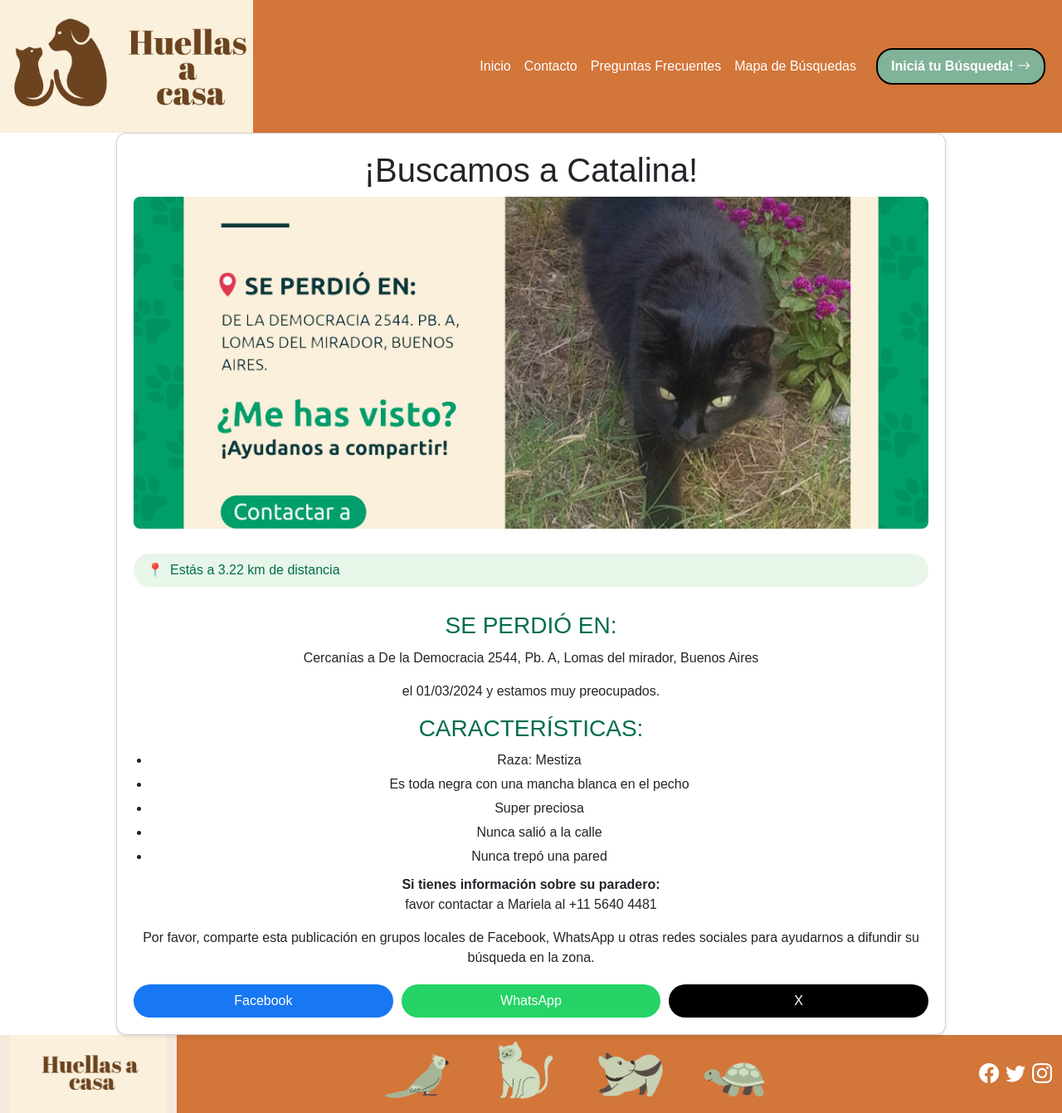
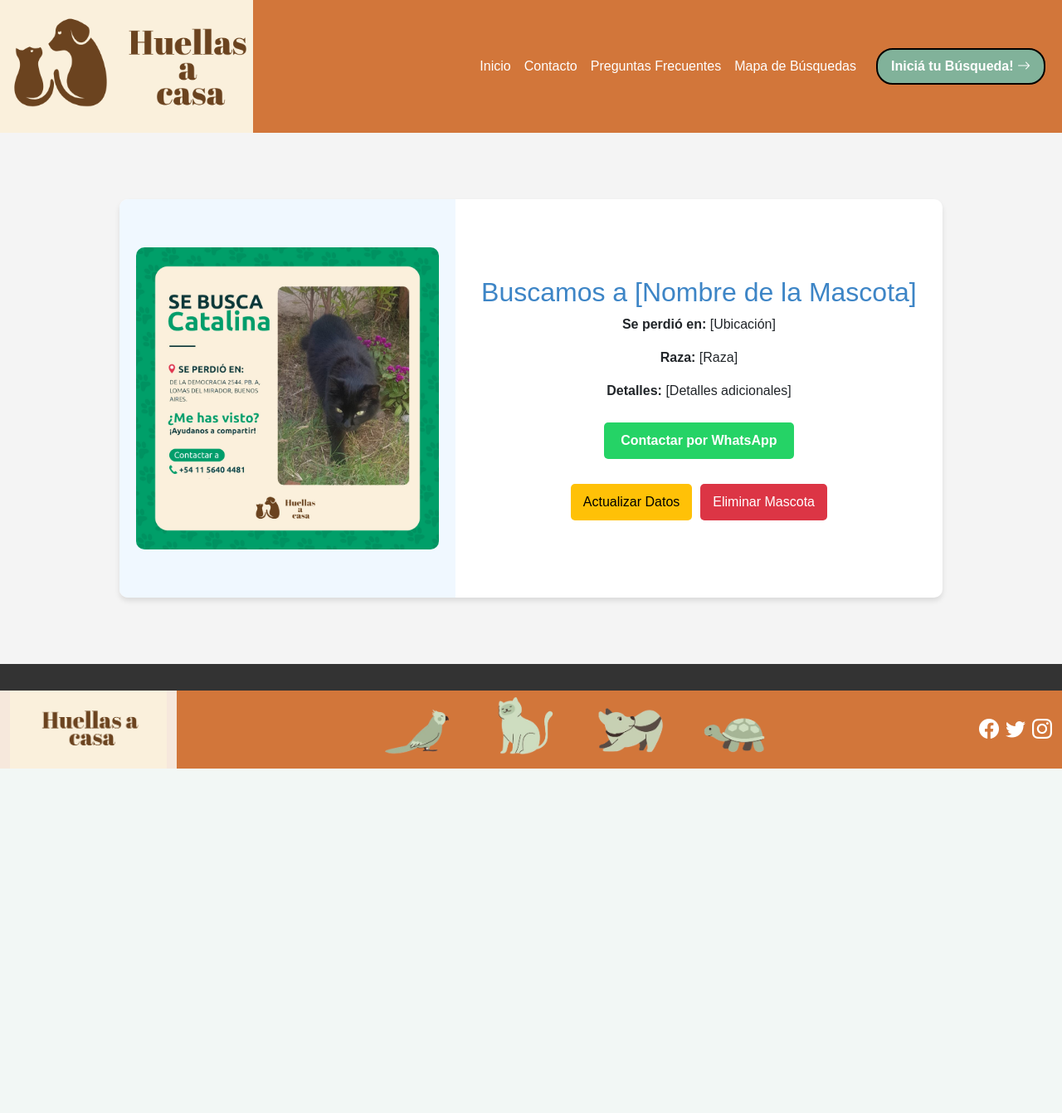
Before and after one commit to f3d3to/trabajo_practico-ids, a Flask app: page /detalleMascota in a window 1280 px wide. Shown: the whole page at 83% size. After the commit the page ends 926 px from the top, so only its background shows below. Run offline with Flask 3, Linux system fonts and the light colour scheme.

Commit message:
Posible diseño de botones Actualizar y Eliminar agregados

```diff
--- a/frontend/static/css/style-detalle-mascotas.css
+++ b/frontend/static/css/style-detalle-mascotas.css
@@ -1,120 +1,109 @@
- /* Contenedor principal estilo tarjeta */
- .card {
-     background: white;
-     border-radius: 12px;
-     /* Bordes redondeados */
-     padding: 20px;
-     box-shadow: 0 2px 4px rgba(0, 0, 0, 0.1);
-     /* Sombra sutil */
-     display: flex;
-     /* Layout flexbox para formato apaisado */
-     gap: 20px;
-     /* Espacio entre columnas */
-     max-width: 1000px;
-     /* Ancho máximo para pantallas grandes */
-     margin: 0 auto;
-     min-height: 600px;
-     /* Altura mínima para formato apaisado */
+/* General */
+body {
+    font-family: Arial, sans-serif;
+    margin: 0;
+    padding: 0;
+    background-color: #f4f4f4;
 }
 
- /* Columna izquierda - Imagen y título */
- .left-column {
-     flex: 1;
-     /* Toma 50% del espacio */
+#header,
+#footer {
+    background-color: #333;
+    color: white;
+    text-align: center;
+    padding: 1em 0;
+}
+
+.main-container {
+    display: flex;
+    justify-content: center;
+    align-items: center;
+    height: calc(100vh - 160px);
+    /* Restar el alto del header y footer */
+    padding: 20px;
+}
+
+.flyer {
+    display: flex;
+    flex-direction: row;
+    background-color: white;
+    border-radius: 10px;
+    box-shadow: 0 4px 6px rgba(0, 0, 0, 0.1);
+    width: 80%;
+    height: 80%;
+    max-width: 1500px;
+    max-height: 600px;
+    overflow: hidden;
+}
+
+.column {
+    padding: 20px;
     display: flex;
     flex-direction: column;
+    justify-content: center;
+    align-items: center;
 }
 
- /* Columna derecha - Detalles y botones */
- .right-column {
+.image-column {
+    background-color: #f0f8ff;
     flex: 1;
-     /* Toma 50% del espacio */
     display: flex;
-     flex-direction: column;
-     justify-content: space-between;
-     /* Distribuye el contenido verticalmente */
+    justify-content: center;
+    align-items: center;
 }
 
- /* Estilos de la imagen */
- .pet-image {
-     width: 100%;
-     height: 400px;
-     object-fit: cover;
-     /* Mantiene proporción de la imagen */
-     border-radius: 8px;
-     margin-bottom: 20px;
+.text-column {
+    flex: 1.5;
+    text-align: left;
 }
 
- /* Badge de ubicación */
- .location-badge {
-     background: #E8F5E9;
-     /* Verde claro para el fondo */
-     color: #006D4E;
-     padding: 8px 16px;
-     border-radius: 20px;
-     /* Forma de píldora */
-     display: inline-flex;
-     align-items: center;
-     gap: 8px;
-     margin: 10px 0;
+.flyer h1 {
+    font-size: 2em;
+    color: #3d85c6;
 }
 
- .details h3 {
-     color: #006D4E;
-     margin-bottom: 10px;
+.flyer-image {
+    max-width: 100%;
+    height: auto;
+    border-radius: 10px;
 }
 
- .details ul {
-     padding-left: 20px;
+.whatsapp-link {
+    display: inline-block;
     margin: 10px 0;
+    padding: 10px 20px;
+    background-color: #25d366;
+    color: white;
+    text-decoration: none;
+    border-radius: 5px;
+    font-weight: bold;
 }
 
- .details li {
-     margin-bottom: 5px;
+.buttons {
+    margin-top: 20px;
+    display: flex;
+    gap: 10px;
 }
 
- /* Botones de compartir */
- .share-buttons {
-     display: flex;
-     gap: 10px;
-     margin-top: 20px;
+button {
+    padding: 10px 15px;
+    border: none;
+    border-radius: 5px;
+    cursor: pointer;
+    font-size: 1em;
+    transition: background-color 0.3s;
 }
 
- .share-button {
-     padding: 8px 16px;
-     border-radius: 20px;
-     color: white;
-     text-decoration: none;
-     display: inline-flex;
-     align-items: center;
-     justify-content: center;
-     flex: 1;
-     /* Distribuye el espacio equitativamente */
+#update-btn {
+    background-color: #ffc107;
+    color: black;
 }
 
- /* Colores de redes sociales */
- .facebook {
-     background: #1877F2;
+#delete-btn {
+    background-color: #dc3545;
+    color: white;
 }
 
- .whatsapp {
-     background: #25D366;
+button:hover {
+    opacity: 0.9;
 }
-
- .twitter {
-     background: #000000;
- }
-
- /*
- /* Diseño responsive para modo retrato */
- @media (max-width: 768px) {
-     .card {
-         flex-direction: column;
-         /* Cambia a una columna */
-     }
-
-     .pet-image {
-         height: 300px;
-         /* Reduce altura de imagen */
-     }
- }
--- a/frontend/templates/detalleMascota.html
+++ b/frontend/templates/detalleMascota.html
@@ -3,57 +3,27 @@
 
 {% block content %}
 
-<!-- Contenedor principal -->
-<div class="card">
-    <!-- Columna izquierda con imagen y título -->
-    <div class="left-column">
-        <div class="header">
-            <h1>¡Buscamos a Catalina!</h1>
-        </div>
+    <!-- Contenido Principal -->
+    <main class="main-container">
+        <section class="flyer">
+            <div class="column image-column">
+                <img src="{{ url_for('static', filename='images/ejemploFlyerBusqueda.png') }}" alt="Foto de la mascota" class="flyer-image">
+            </div>
+            <div class="column text-column">
+                <h1>Buscamos a <span id="pet-name">[Nombre de la Mascota]</span></h1>
+                <p><strong>Se perdió en:</strong> <span id="location">[Ubicación]</span></p>
+                <p><strong>Raza:</strong> <span id="breed">[Raza]</span></p>
+                <p><strong>Detalles:</strong> <span id="details">[Detalles adicionales]</span></p>
+                <a href="#" id="contact-link" class="whatsapp-link">Contactar por WhatsApp</a>
+                <div class="buttons">
+                    <button id="update-btn">Actualizar Datos</button>
+                    <button id="delete-btn">Eliminar Mascota</button>
+                </div>
+            </div>
+        </section>
+    </main>
 
-        <!-- Imagen del animal perdido -->
-        <img src="../static/images/ejemploFlyerBusqueda.png" alt="Catalina - Gata negra con mancha blanca" class="pet-image">
-
-        <!-- Badge de ubicación -->
-        <div class="location-badge">
-            <span>📍</span>
-            <span>Estás a 3.22 km de distancia</span>
-        </div>
-    </div>
-
-    <!-- Columna derecha con detalles y botones de compartir -->
-    <div class="right-column">
-        <!-- Sección de detalles -->
-        <div class="details">
-            <h3>SE PERDIÓ EN:</h3>
-            <p>Cercanías a De la Democracia 2544, Pb. A, Lomas del mirador, Buenos Aires</p>
-            <p>el 01/03/2024 y estamos muy preocupados.</p>
-
-            <h3>CARACTERÍSTICAS:</h3>
-            <ul>
-                <li>Raza: Mestiza</li>
-                <li>Es toda negra con una mancha blanca en el pecho</li>
-                <li>Super preciosa</li>
-                <li>Nunca salió a la calle</li>
-                <li>Nunca trepó una pared</li>
-            </ul>
-
-            <p><strong>Si tienes información sobre su paradero:</strong><br>
-            favor contactar a Mariela al +11 5640 4481</p>
-        </div>
-
-        <!-- Sección de compartir -->
-        <div>
-            <p>Por favor, comparte esta publicación en grupos locales de Facebook, WhatsApp u otras redes sociales para ayudarnos a difundir su búsqueda en la zona.</p>
-
-            <!-- Botones de redes sociales -->
-            <div class="share-buttons">
-                <a href="#" class="share-button facebook">Facebook</a>
-                <a href="#" class="share-button whatsapp">WhatsApp</a>
-                <a href="#" class="share-button twitter">X</a>
-            </div>
-        </div>
-    </div>
-</div>
+    <!-- Footer -->
+    <div id="footer"></div>
 
 {% endblock %}
```
Lines whose indentation alone changed are shown as unchanged.
